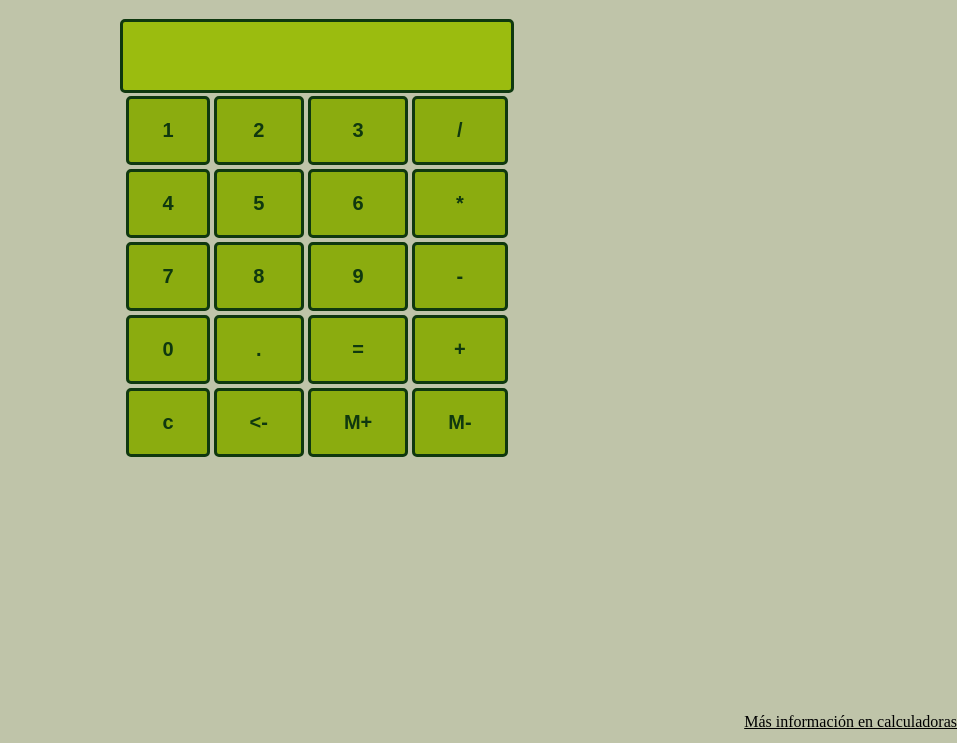
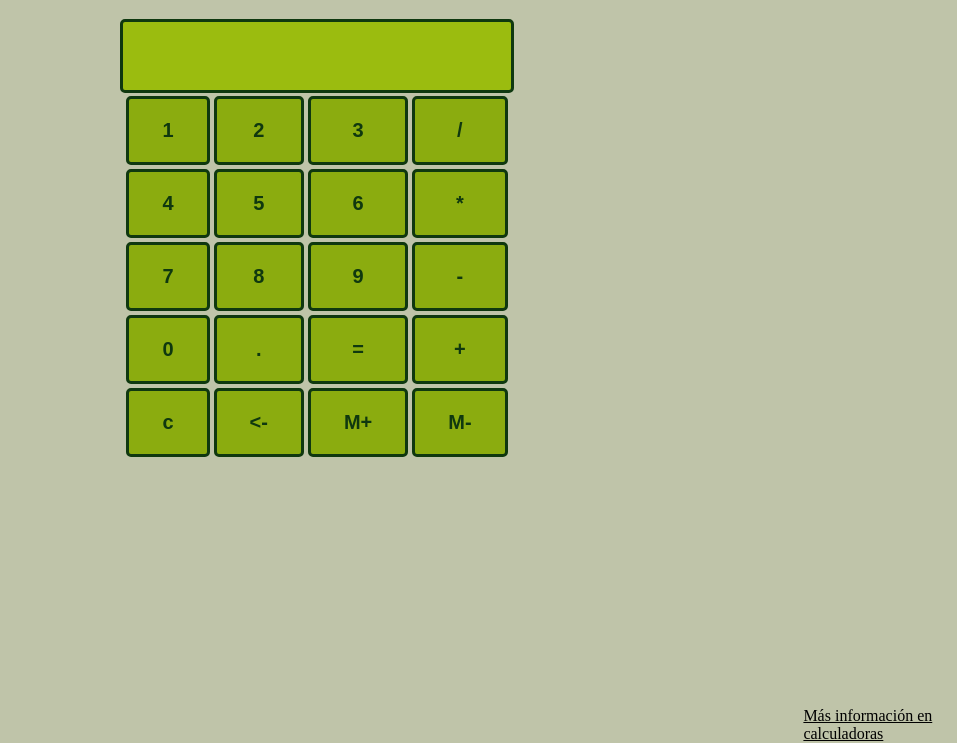
Before and after one commit to OchoaEstaPillado/Calculadora, a plain HTML site: page index.html in a window 1280 px wide. Shown: the part 69-812 px from the top of the page, without its empty margins (323-1280 px from the left). Drawn offline with Linux system fonts and the light colour scheme.

Commit message:
Update style.css

```diff
--- a/style.css
+++ b/style.css
@@ -33,9 +33,9 @@ input[type="button"]  {
     align-items: center;
 }
 .piedepagina {
-    position:absolute;
-    bottom:0;
-    right:0;
+    position: absolute;
+    top: 97%;
+    left: 88%;
 }
 
 a:link {
```
